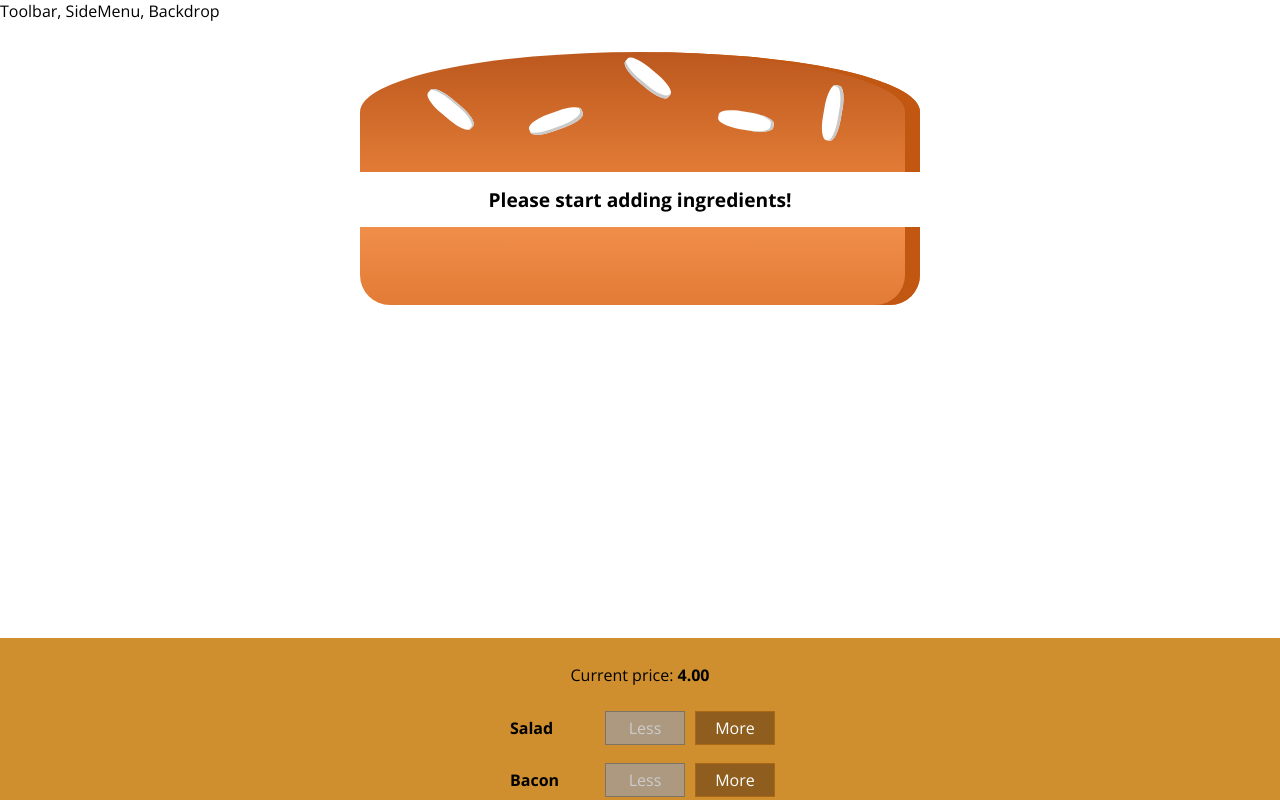
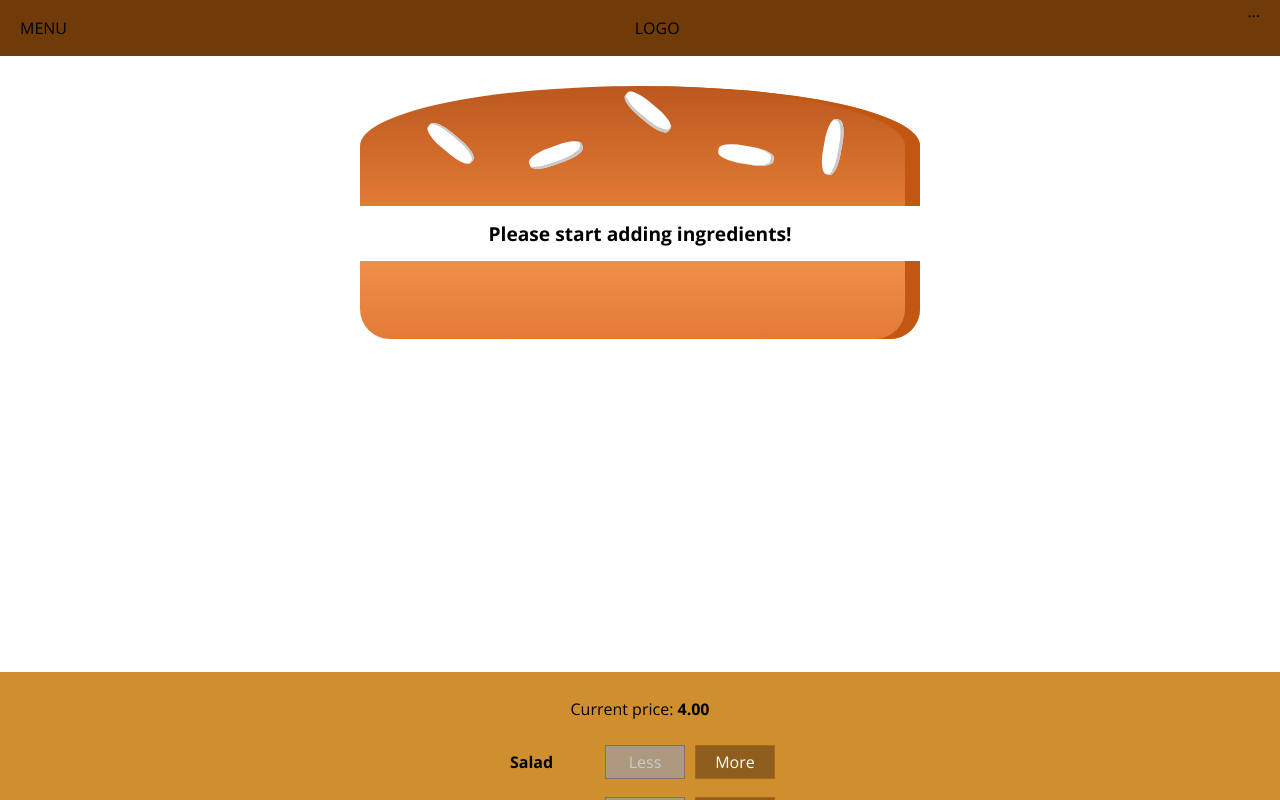
Before and after one commit to rodrake1/react-portfolio, a React (Create React App) app: page / in a window 1280 px wide. Shown: the top 800 px of the page. Built offline with nearby package versions, Linux system fonts and the light colour scheme.

Commit message:
143. Adding a Toolbar

```diff
--- a/src/components/Layout/Layout.js
+++ b/src/components/Layout/Layout.js
@@ -1,10 +1,11 @@
 import React from 'react';
 import Aux from '../../hoc/Auxiliary';
+import Toolbar from '../Navigation/Toolbar/Toolbar';
 import classes from './Layout.module.css';
 
 const layout = props => (
   <Aux>
-    <header>Toolbar, SideMenu, Backdrop</header>
+    <Toolbar />
     <main className={classes.Content}>
       {props.children}
     </main>
--- a/src/components/Layout/Layout.module.css
+++ b/src/components/Layout/Layout.module.css
@@ -1,3 +1,3 @@
 .Content {
-  margin-top: 16px;
+  margin-top: 72px;
 }
--- /dev/null
+++ b/src/components/Navigation/Toolbar/Toolbar.js
@@ -0,0 +1,14 @@
+import React from 'react';
+import classes from './Toolbar.module.css';
+
+const toolbar = props => (
+  <header className={classes.Toolbar}>
+    <div>MENU</div>
+    <div>LOGO</div>
+    <nav>
+      ...
+    </nav>
+  </header>
+);
+
+export default toolbar;
--- /dev/null
+++ b/src/components/Navigation/Toolbar/Toolbar.module.css
@@ -0,0 +1,18 @@
+.Toolbar {
+  width: 100%;
+  height: 56px;
+  position: fixed;
+  top: 0;
+  left: 0;
+  background-color: #703b09;
+  display: flex;
+  justify-content: space-between;
+  align-items: center;
+  padding: 0 20px;
+  box-sizing: border-box;
+  z-index: 90;
+}
+
+.Toolbar nav {
+  height: 100%;
+}
```
